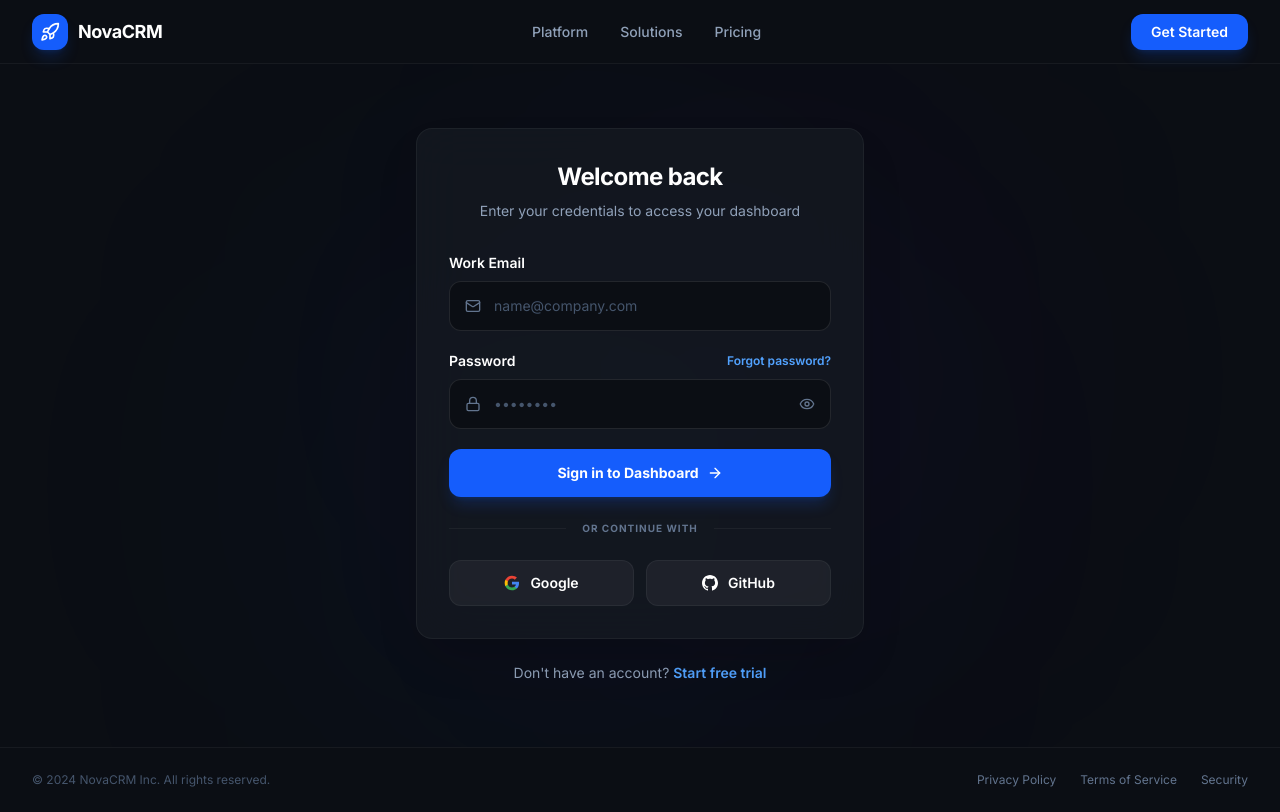
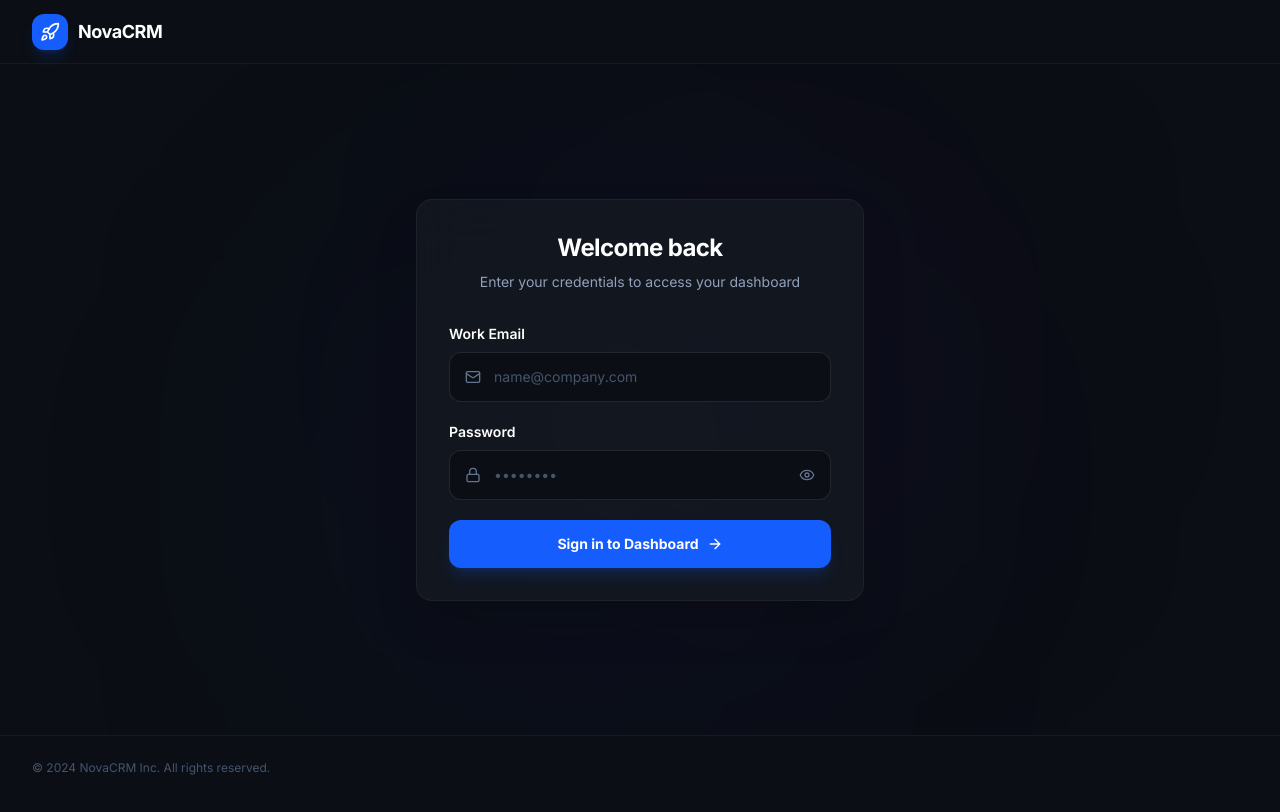
Before and after one commit to PranjaliSehrawat15/novac, a React (Vite) app in the folder client/: page /login in a window 1280 px wide. Built offline with nearby package versions, Linux system fonts and the light colour scheme.

Commit message:
updates on the login page

```diff
--- a/client/src/pages/Login.jsx
+++ b/client/src/pages/Login.jsx
@@ -1,44 +1,45 @@
 import React, { useState } from 'react';
-import { Link, useNavigate } from 'react-router-dom';
+import { useNavigate } from 'react-router-dom';
 import { Rocket, Mail, Lock, Eye, EyeOff, ArrowRight } from 'lucide-react';
 import { motion } from 'motion/react';
+import { login } from '../services/api';
 
 export default function LoginPage() {
   const [email, setEmail] = useState('');
   const [password, setPassword] = useState('');
   const [showPassword, setShowPassword] = useState(false);
+  const [error, setError] = useState('');
+  const [loading, setLoading] = useState(false);
   const navigate = useNavigate();
 
-  const handleSubmit = (e) => {
+  const handleSubmit = async (e) => {
     e.preventDefault();
-    navigate('/dashboard');
+    setError('');
+    setLoading(true);
+    try {
+      const data = await login(email, password);
+      localStorage.setItem('token', data.token);
+      localStorage.setItem('user', JSON.stringify(data.user));
+      navigate('/dashboard');
+    } catch (err) {
+      setError(err.message || 'Invalid credentials');
+    } finally {
+      setLoading(false);
+    }
   };
 
   return (
     <div className="min-h-screen bg-[#0B0E14] text-white font-sans flex flex-col">
-      {/* Top Navigation */}
-      <nav className="h-16 px-8 flex items-center justify-between border-b border-white/5">
-        <Link to="/" className="flex items-center gap-2.5 group">
-          <div className="w-9 h-9 bg-blue-600 rounded-xl flex items-center justify-center shadow-lg shadow-blue-600/20 group-hover:scale-105 transition-transform">
+      <nav className="h-16 px-8 flex items-center border-b border-white/5">
+        <div className="flex items-center gap-2.5">
+          <div className="w-9 h-9 bg-blue-600 rounded-xl flex items-center justify-center shadow-lg shadow-blue-600/20">
             <Rocket className="w-5 h-5 text-white" />
           </div>
           <span className="text-lg font-bold tracking-tight">NovaCRM</span>
-        </Link>
-
-        <div className="hidden md:flex items-center gap-8 text-sm font-medium text-slate-400">
-          <a href="#" className="hover:text-white transition-colors">Platform</a>
-          <a href="#" className="hover:text-white transition-colors">Solutions</a>
-          <a href="#" className="hover:text-white transition-colors">Pricing</a>
         </div>
-
-        <button className="px-5 py-2 bg-blue-600 hover:bg-blue-500 text-white rounded-xl text-sm font-semibold transition-all shadow-lg shadow-blue-600/20 active:scale-95">
-          Get Started
-        </button>
       </nav>
 
-      {/* Main Content */}
       <main className="flex-1 flex items-center justify-center px-6 py-16 relative">
-        {/* Background Glows */}
         <div className="absolute inset-0 overflow-hidden pointer-events-none">
           <div className="absolute top-1/4 left-1/4 w-[500px] h-[500px] bg-blue-600/5 rounded-full blur-[150px]" />
           <div className="absolute bottom-1/4 right-1/4 w-[400px] h-[400px] bg-purple-600/5 rounded-full blur-[150px]" />
@@ -50,14 +51,19 @@ export default function LoginPage() {
           transition={{ duration: 0.5 }}
           className="w-full max-w-md relative z-10"
         >
-          <div className="bg-[#151921]/80 backdrop-blur-xl border border-white/5 rounded-2xl p-8 shadow-2xl shadow-black/20">
+          <div className="bg-[#151921]/80 backdrop-blur-xl border border-white/5 rounded-2xl p-8 shadow-2xl">
             <div className="text-center mb-8">
               <h1 className="text-2xl font-bold tracking-tight mb-2">Welcome back</h1>
               <p className="text-slate-400 text-sm">Enter your credentials to access your dashboard</p>
             </div>
 
+            {error && (
+              <div className="mb-5 px-4 py-3 bg-red-500/10 border border-red-500/20 rounded-xl text-sm text-red-400 text-center">
+                {error}
+              </div>
+            )}
+
             <form onSubmit={handleSubmit} className="space-y-5">
-              {/* Email Field */}
               <div>
                 <label className="block text-sm font-semibold mb-2">Work Email</label>
                 <div className="relative">
@@ -67,19 +73,14 @@ export default function LoginPage() {
                     placeholder="name@company.com"
                     value={email}
                     onChange={(e) => setEmail(e.target.value)}
-                    className="w-full bg-[#0B0E14] border border-white/10 rounded-xl py-3.5 pl-11 pr-4 text-sm focus:outline-none focus:ring-2 focus:ring-blue-500/30 focus:border-blue-500/30 transition-all placeholder:text-slate-600"
+                    required
+                    className="w-full bg-[#0B0E14] border border-white/10 rounded-xl py-3.5 pl-11 pr-4 text-sm focus:outline-none focus:ring-2 focus:ring-blue-500/30 transition-all placeholder:text-slate-600"
                   />
                 </div>
               </div>
 
-              {/* Password Field */}
               <div>
-                <div className="flex items-center justify-between mb-2">
-                  <label className="text-sm font-semibold">Password</label>
-                  <button type="button" className="text-xs font-semibold text-blue-400 hover:text-blue-300 transition-colors">
-                    Forgot password?
-                  </button>
-                </div>
+                <label className="block text-sm font-semibold mb-2">Password</label>
                 <div className="relative">
                   <Lock className="absolute left-4 top-1/2 -translate-y-1/2 w-4 h-4 text-slate-500" />
                   <input
@@ -87,7 +88,8 @@ export default function LoginPage() {
                     placeholder="••••••••"
                     value={password}
                     onChange={(e) => setPassword(e.target.value)}
-                    className="w-full bg-[#0B0E14] border border-white/10 rounded-xl py-3.5 pl-11 pr-12 text-sm focus:outline-none focus:ring-2 focus:ring-blue-500/30 focus:border-blue-500/30 transition-all placeholder:text-slate-600"
+                    required
+                    className="w-full bg-[#0B0E14] border border-white/10 rounded-xl py-3.5 pl-11 pr-12 text-sm focus:outline-none focus:ring-2 focus:ring-blue-500/30 transition-all placeholder:text-slate-600"
                   />
                   <button
                     type="button"
@@ -99,63 +101,22 @@ export default function LoginPage() {
                 </div>
               </div>
 
-              {/* Submit Button */}
               <motion.button
                 whileHover={{ scale: 1.01 }}
                 whileTap={{ scale: 0.98 }}
                 type="submit"
-                className="w-full bg-blue-600 hover:bg-blue-500 text-white py-3.5 rounded-xl font-bold text-sm flex items-center justify-center gap-2 transition-all shadow-lg shadow-blue-600/20"
+                disabled={loading}
+                className="w-full bg-blue-600 hover:bg-blue-500 disabled:opacity-60 text-white py-3.5 rounded-xl font-bold text-sm flex items-center justify-center gap-2 transition-all shadow-lg shadow-blue-600/20"
               >
-                Sign in to Dashboard
-                <ArrowRight className="w-4 h-4" />
+                {loading ? 'Signing in...' : <><span>Sign in to Dashboard</span><ArrowRight className="w-4 h-4" /></>}
               </motion.button>
             </form>
-
-            {/* Divider */}
-            <div className="my-6 flex items-center gap-4">
-              <div className="flex-1 h-px bg-white/5" />
-              <span className="text-[10px] font-bold text-slate-500 uppercase tracking-widest">Or continue with</span>
-              <div className="flex-1 h-px bg-white/5" />
-            </div>
-
-            {/* Social Login */}
-            <div className="grid grid-cols-2 gap-3">
-              <button className="flex items-center justify-center gap-2.5 py-3 bg-white/5 hover:bg-white/10 border border-white/5 rounded-xl text-sm font-semibold transition-all">
-                <svg className="w-4 h-4" viewBox="0 0 24 24">
-                  <path fill="#4285F4" d="M22.56 12.25c0-.78-.07-1.53-.2-2.25H12v4.26h5.92a5.06 5.06 0 0 1-2.2 3.32v2.77h3.57c2.08-1.92 3.28-4.74 3.28-8.1z" />
-                  <path fill="#34A853" d="M12 23c2.97 0 5.46-.98 7.28-2.66l-3.57-2.77c-.98.66-2.23 1.06-3.71 1.06-2.86 0-5.29-1.93-6.16-4.53H2.18v2.84C3.99 20.53 7.7 23 12 23z" />
-                  <path fill="#FBBC05" d="M5.84 14.09c-.22-.66-.35-1.36-.35-2.09s.13-1.43.35-2.09V7.07H2.18C1.43 8.55 1 10.22 1 12s.43 3.45 1.18 4.93l2.85-2.22.81-.62z" />
-                  <path fill="#EA4335" d="M12 5.38c1.62 0 3.06.56 4.21 1.64l3.15-3.15C17.45 2.09 14.97 1 12 1 7.7 1 3.99 3.47 2.18 7.07l3.66 2.84c.87-2.6 3.3-4.53 6.16-4.53z" />
-                </svg>
-                Google
-              </button>
-              <button className="flex items-center justify-center gap-2.5 py-3 bg-white/5 hover:bg-white/10 border border-white/5 rounded-xl text-sm font-semibold transition-all">
-                <svg className="w-4 h-4" fill="white" viewBox="0 0 24 24">
-                  <path d="M12 0c-6.626 0-12 5.373-12 12 0 5.302 3.438 9.8 8.207 11.387.599.111.793-.261.793-.577v-2.234c-3.338.726-4.033-1.416-4.033-1.416-.546-1.387-1.333-1.756-1.333-1.756-1.089-.745.083-.729.083-.729 1.205.084 1.839 1.237 1.839 1.237 1.07 1.834 2.807 1.304 3.492.997.107-.775.418-1.305.762-1.604-2.665-.305-5.467-1.334-5.467-5.931 0-1.311.469-2.381 1.236-3.221-.124-.303-.535-1.524.117-3.176 0 0 1.008-.322 3.301 1.23.957-.266 1.983-.399 3.003-.404 1.02.005 2.047.138 3.006.404 2.291-1.552 3.297-1.23 3.297-1.23.653 1.653.242 2.874.118 3.176.77.84 1.235 1.911 1.235 3.221 0 4.609-2.807 5.624-5.479 5.921.43.372.823 1.102.823 2.222v3.293c0 .319.192.694.801.576 4.765-1.589 8.199-6.086 8.199-11.386 0-6.627-5.373-12-12-12z" />
-                </svg>
-                GitHub
-              </button>
-            </div>
           </div>
-
-          {/* Bottom Link */}
-          <p className="text-center mt-6 text-sm text-slate-400">
-            Don't have an account?{' '}
-            <button className="font-semibold text-blue-400 hover:text-blue-300 transition-colors">
-              Start free trial
-            </button>
-          </p>
         </motion.div>
       </main>
 
-      {/* Footer */}
       <footer className="py-6 px-8 border-t border-white/5 flex items-center justify-between">
         <p className="text-xs text-slate-600">© 2024 NovaCRM Inc. All rights reserved.</p>
-        <div className="flex items-center gap-6 text-xs text-slate-500">
-          <a href="#" className="hover:text-slate-300 transition-colors">Privacy Policy</a>
-          <a href="#" className="hover:text-slate-300 transition-colors">Terms of Service</a>
-          <a href="#" className="hover:text-slate-300 transition-colors">Security</a>
-        </div>
       </footer>
     </div>
   );
```
